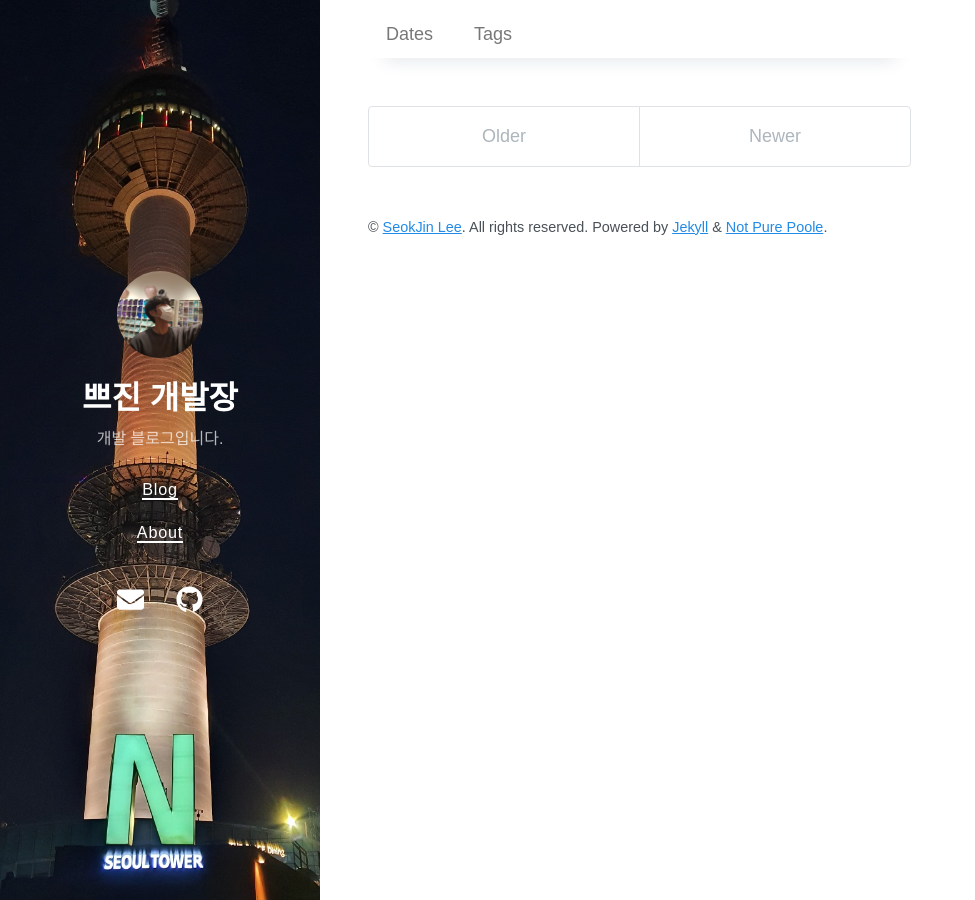
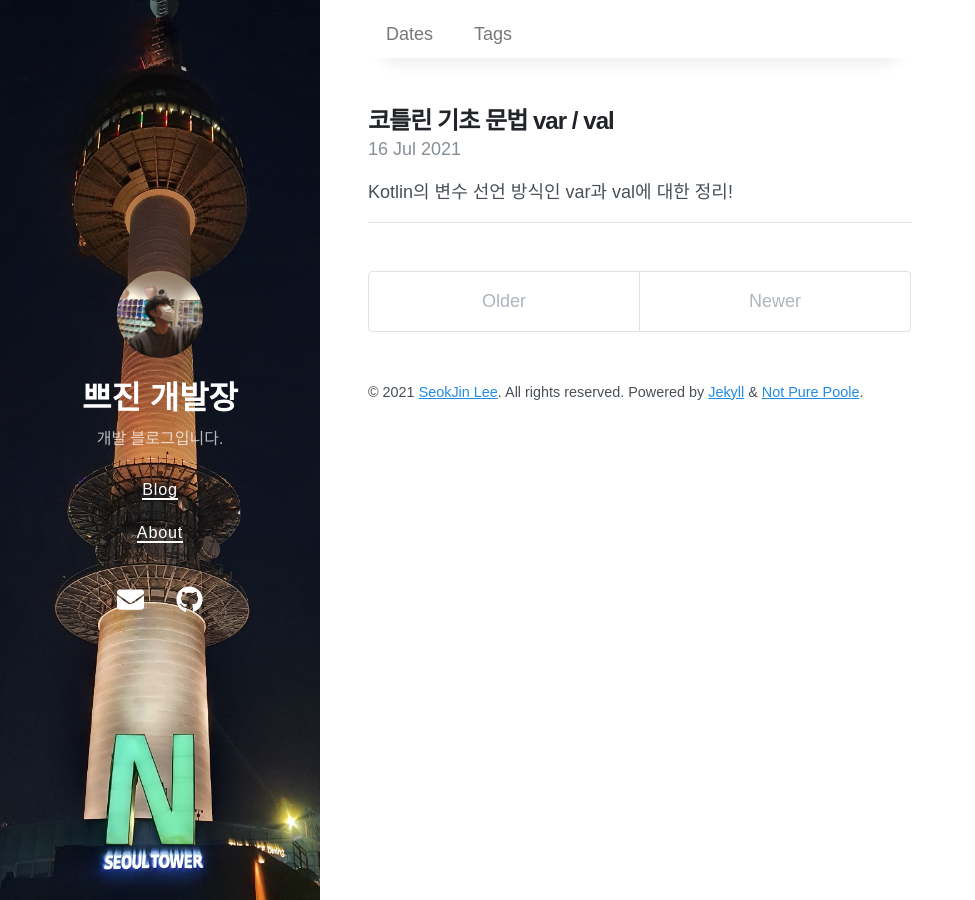
Before and after one commit to seokjinlee1994/seokjinlee1994.github.io, a Jekyll site: the page built from index.html, in a window 1280 px wide. Shown: the whole page, without its empty margins (0-975 px from the left). Built offline with Jekyll 4.4.1, drawn with Linux system fonts in a browser that asks for light colours; nearby versions of some CDN libraries; the list of posts is cut into pages by our own code.

Commit message:
21_07_18

```diff
--- a/_posts/210716-kotlin-basic-grammar(001).md
+++ b/_posts/21-07-16-kotlin-basic-grammar.md
@@ -1,12 +1,12 @@
 ---
 layout: post
-title: Kotlin-basic 코틀린 기초 문법 var / val
+title: 코틀린 기초 문법 var / val
 date: 2021-07-16 +0800
 last_modified_at: 2021-07-16 +0800
 tags: [kotlin basic]
 toc:  true
 ---
-# kotlin의 기본 문법 정리(001) var과 val
+# Kotlin의 변수 선언 방식인 var과 val에 대한 정리!
 
 <br>
 
@@ -28,10 +28,13 @@ var nameVar:Int = "이석진"
 
 <br>
 
+
 키워드 | 의미
 ---|:---
 `val` | - 변경 불가능한 참조를 저장하는 변수로서, 특정한 값을 의미하는 'Value'를 나타 냅니다.<br> - val로 선언하면 초기화 이후 '변수의 재 대입'이 불가능합니다.<br> - Java에서 'final' 키워드로 선언하는 것과 같다.
 `var` | - 변경 가능한 참조, 변경 가능하다는 의미의 'Variable'을 나타낸다.<br> - Java의 일반적인 변수에 해당한다.
+
+---
 
 <br>
 
```
